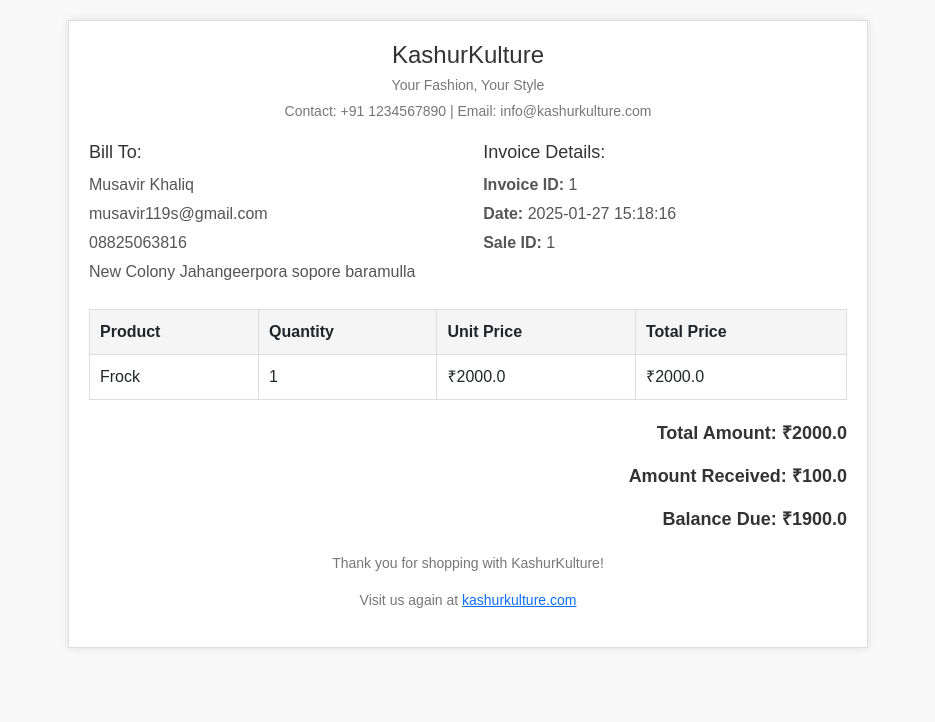
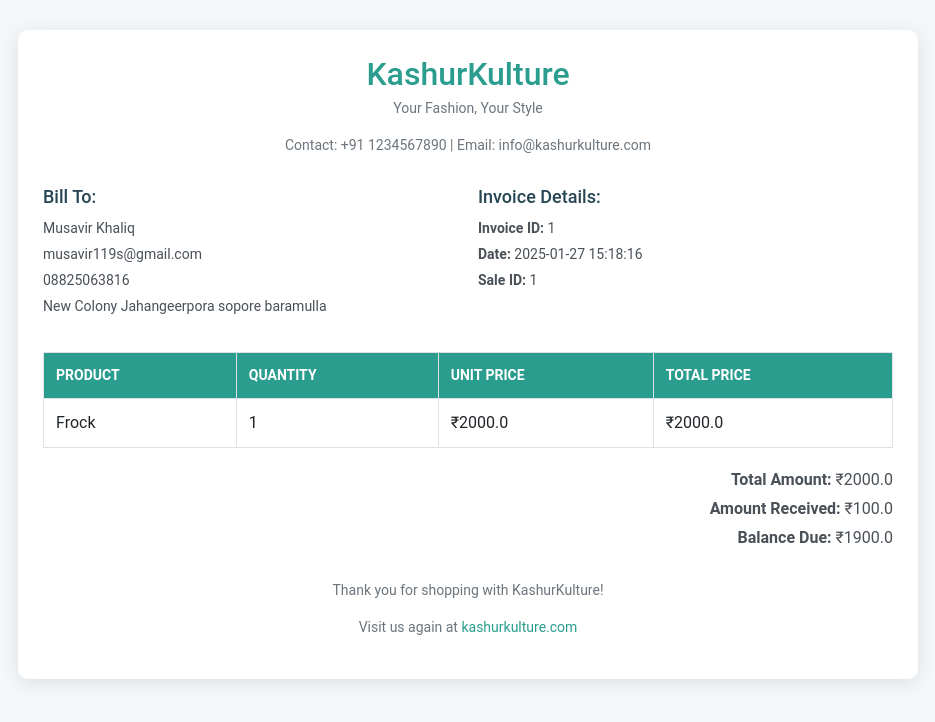
Before and after one commit to Musavirkhaliq/inventory_kashur_kulture, a FastAPI app: page /invoices/1 in a window 1280 px wide. Shown: the top 722 px of the page, without its empty margins (172-1107 px from the left). Run offline with FastAPI, Linux system fonts and the light colour scheme.

Commit message:
invoice updated

```diff
--- a/templates/invoice_template.html
+++ b/templates/invoice_template.html
@@ -7,75 +7,93 @@
     <link href="https://cdn.jsdelivr.net/npm/bootstrap@5.3.0/dist/css/bootstrap.min.css" rel="stylesheet">
     <style>
         body {
-            font-family: Arial, sans-serif;
+            font-family: 'Roboto', Arial, sans-serif;
             margin: 0;
-            padding: 20px;
-            background-color: #f9f9f9;
+            padding: 0;
+            background-color: #f4f8fb;
         }
         .invoice-container {
-            max-width: 800px;
-            margin: 0 auto;
+            max-width: 900px;
+            margin: 30px auto;
             background: #fff;
-            padding: 20px;
-            border: 1px solid #ddd;
-            box-shadow: 0 0 10px rgba(0, 0, 0, 0.1);
+            padding: 25px;
+            border-radius: 10px;
+            box-shadow: 0 4px 20px rgba(0, 0, 0, 0.1);
         }
         .invoice-header {
             text-align: center;
-            margin-bottom: 20px;
+            margin-bottom: 30px;
         }
         .invoice-header h1 {
-            font-size: 24px;
-            color: #333;
-            margin: 0;
+            font-size: 32px;
+            color: #2a9d8f;
+            margin-bottom: 5px;
         }
         .invoice-header p {
             font-size: 14px;
-            color: #777;
-            margin: 5px 0;
+            color: #6c757d;
         }
         .invoice-details {
             display: flex;
             justify-content: space-between;
-            margin-bottom: 20px;
+            gap: 20px;
+            margin-bottom: 30px;
         }
-        .invoice-details .left, .invoice-details .right {
-            width: 48%;
+        .invoice-details div {
+            flex: 1;
         }
         .invoice-details h2 {
             font-size: 18px;
-            color: #333;
+            color: #264653;
             margin-bottom: 10px;
         }
         .invoice-details p {
             margin: 5px 0;
-            color: #555;
+            font-size: 14px;
+            color: #495057;
         }
         .invoice-table {
             width: 100%;
             border-collapse: collapse;
             margin-bottom: 20px;
         }
+        .invoice-table thead {
+            background-color: #2a9d8f;
+            color: #fff;
+        }
         .invoice-table th, .invoice-table td {
-            border: 1px solid #ddd;
-            padding: 10px;
+            border: 1px solid #dee2e6;
+            padding: 12px;
             text-align: left;
         }
         .invoice-table th {
-            background-color: #f5f5f5;
-            font-weight: bold;
+            font-size: 14px;
+            text-transform: uppercase;
+        }
+        .invoice-table tbody tr:nth-child(even) {
+            background-color: #f8f9fa;
         }
         .invoice-total {
             text-align: right;
-            font-size: 18px;
-            font-weight: bold;
-            color: #333;
+            font-size: 16px;
+            color: #495057;
+            margin-top: 20px;
+        }
+        .invoice-total p {
+            margin: 5px 0;
         }
         .invoice-footer {
             text-align: center;
-            margin-top: 20px;
+            margin-top: 30px;
             font-size: 14px;
-            color: #777;
+            color: #6c757d;
+        }
+        .invoice-footer a {
+            color: #2a9d8f;
+            text-decoration: none;
+        }
+        .invoice-footer a:hover {
+            text-decoration: underline;
         }
     </style>
 </head>
@@ -90,14 +108,14 @@
 
         <!-- Invoice Details -->
         <div class="invoice-details">
-            <div class="left">
+            <div>
                 <h2>Bill To:</h2>
                 <p>{{ invoice.sale.customer.name }}</p>
                 <p>{{ invoice.sale.customer.email }}</p>
                 <p>{{ invoice.sale.customer.phone_number }}</p>
                 <p>{{ invoice.sale.customer.address }}</p>
             </div>
-            <div class="right">
+            <div>
                 <h2>Invoice Details:</h2>
                 <p><strong>Invoice ID:</strong> {{ invoice.id }}</p>
                 <p><strong>Date:</strong> {{ invoice.invoice_date }}</p>
```
Also changed, not shown: inventory.db.
